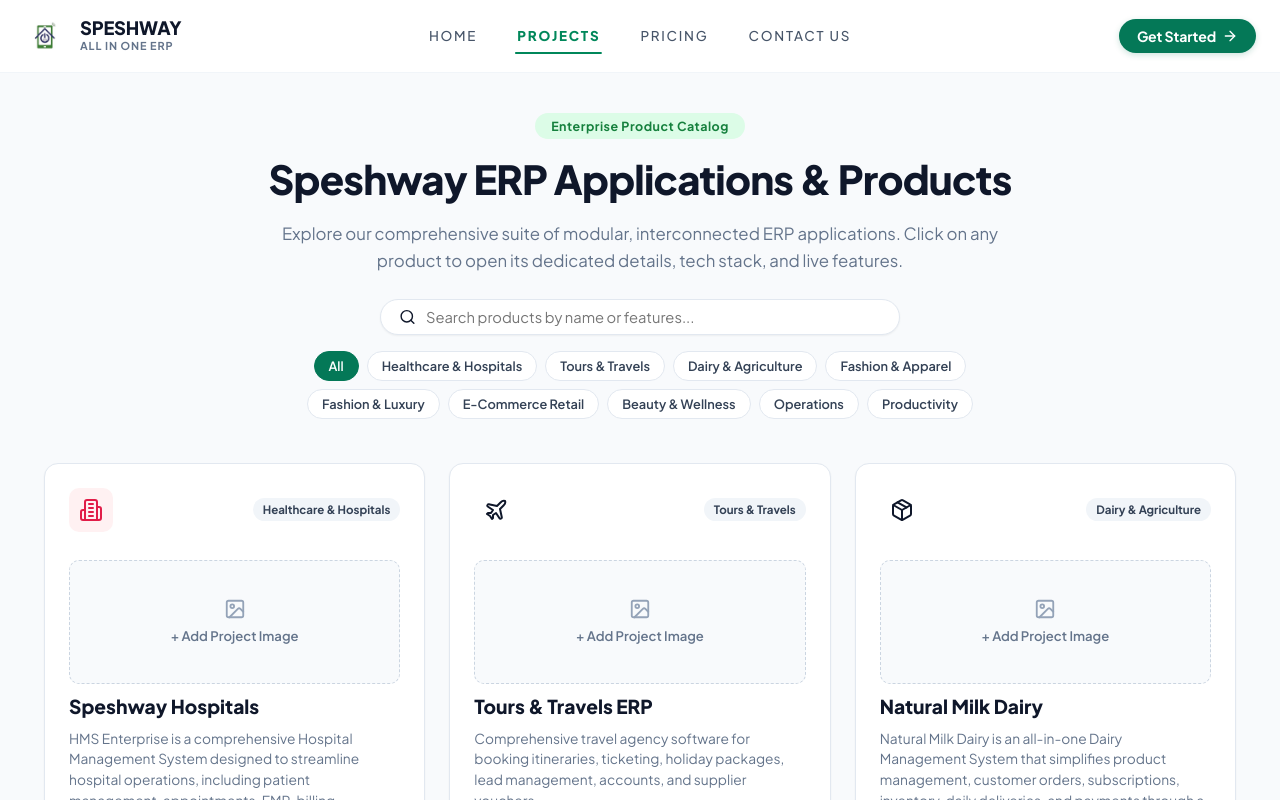
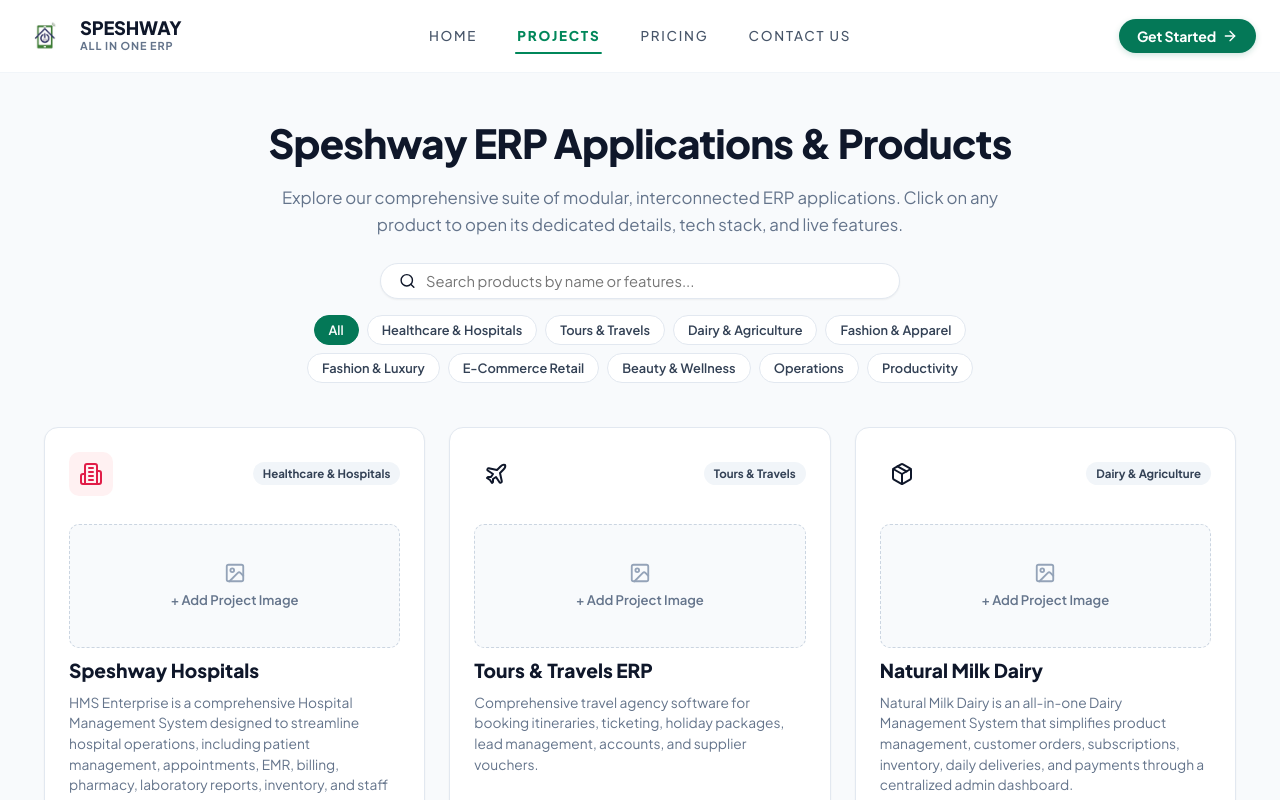
Before and after one commit to naveen3831/Speshway-All-In-One-ERP, a React (Vite) app in the folder client/: page /products in a window 1280 px wide. Shown: the top 800 px of the page. Built offline with nearby package versions, Linux system fonts and the light colour scheme; no server answers.

Commit message:
fix(products): remove Enterprise Product Catalog badge from header

```diff
--- a/client/src/pages/ProductsPage.jsx
+++ b/client/src/pages/ProductsPage.jsx
@@ -151,9 +151,6 @@ export const ProductsPage = () => {
       <main className="page-main-container">
         {/* Header */}
         <section className="page-hero-header">
-          <div className="section-badge">
-            <span>Enterprise Product Catalog</span>
-          </div>
           <h1 className="page-hero-title">Speshway ERP Applications &amp; Products</h1>
           <p className="page-hero-sub">
             Explore our comprehensive suite of modular, interconnected ERP applications. Click on any product to open its dedicated details, tech stack, and live features.
```
